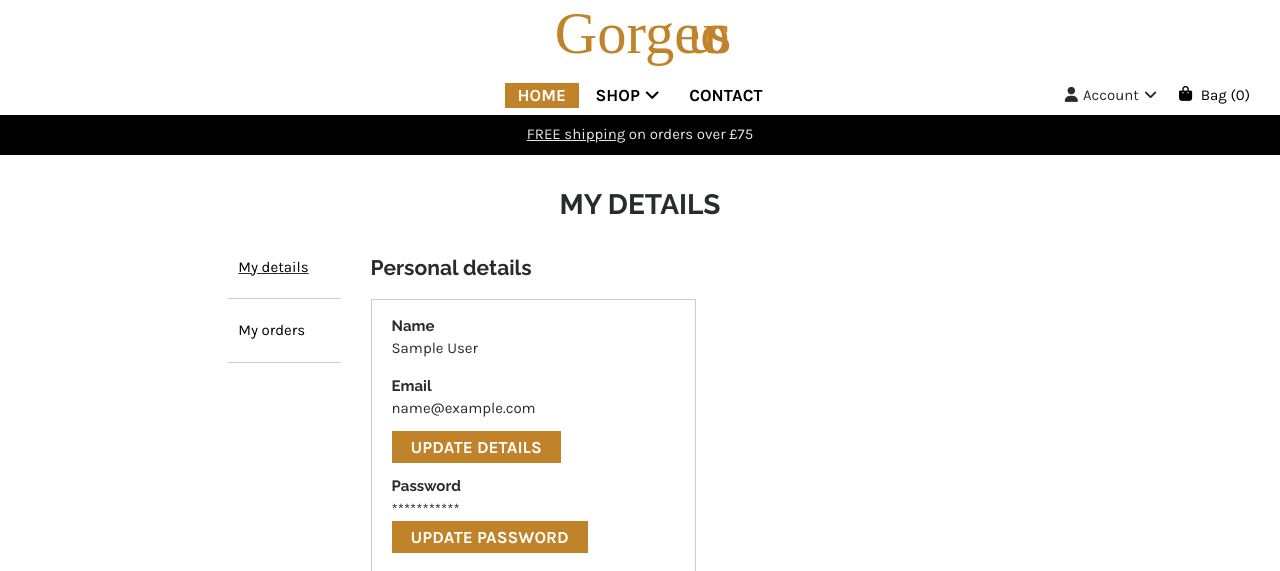
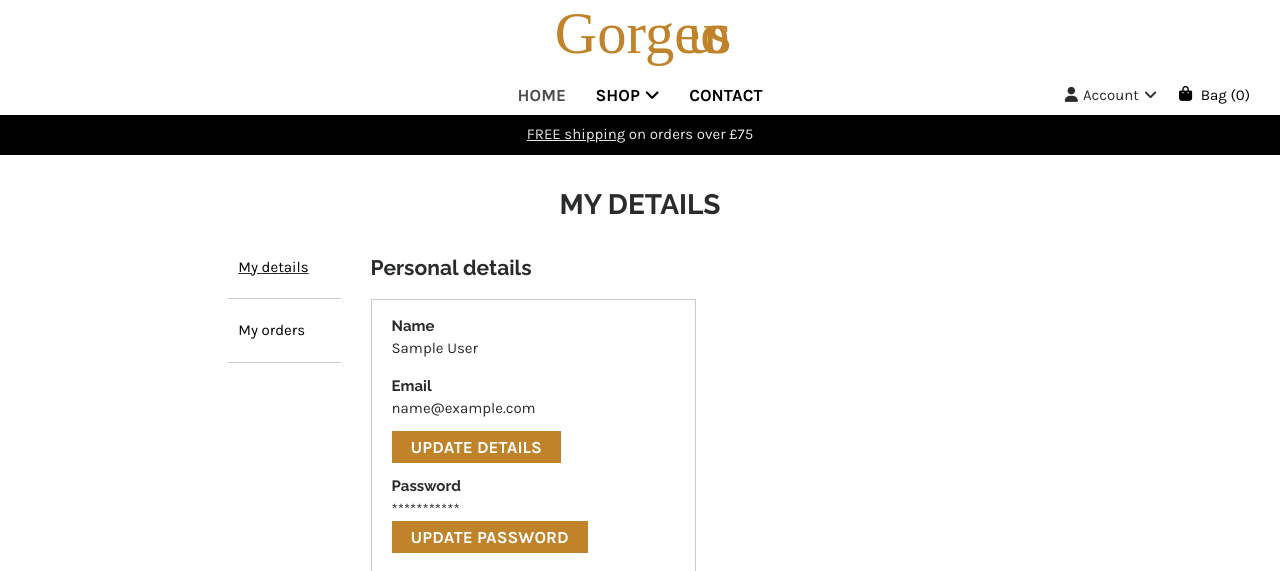
Before and after one commit to CovidHunter/Django-Clothy, a Django app: page /account/details/ in a window 1280 px wide, while the restyled element is pressed. Shown: the top 571 px of the page. Run offline with Django 3.2, Linux system fonts and the light colour scheme; the visitor is signed in with stand-in values (Sample User, id 1); some libraries are stand-ins or nearby versions.

Commit message:
change style for main nav active state on desktop

```diff
--- a/static/css/custom.css
+++ b/static/css/custom.css
@@ -282,6 +282,7 @@ a:active {
         font-weight: 400;
     }
 
+    #main-menu .nav-link:active,
     .nav-link:active {
         background: none;
         color: rgba(0,0,0,.7)!important;
```
